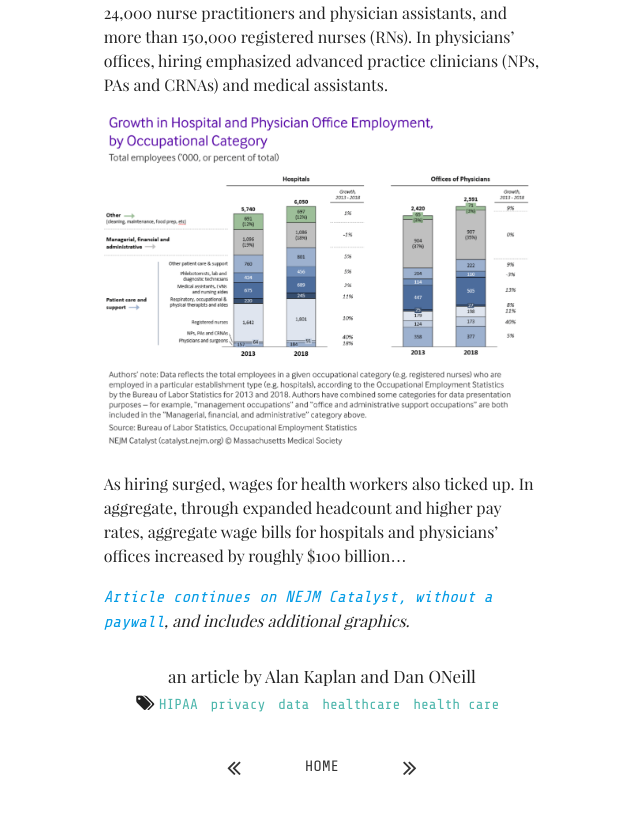
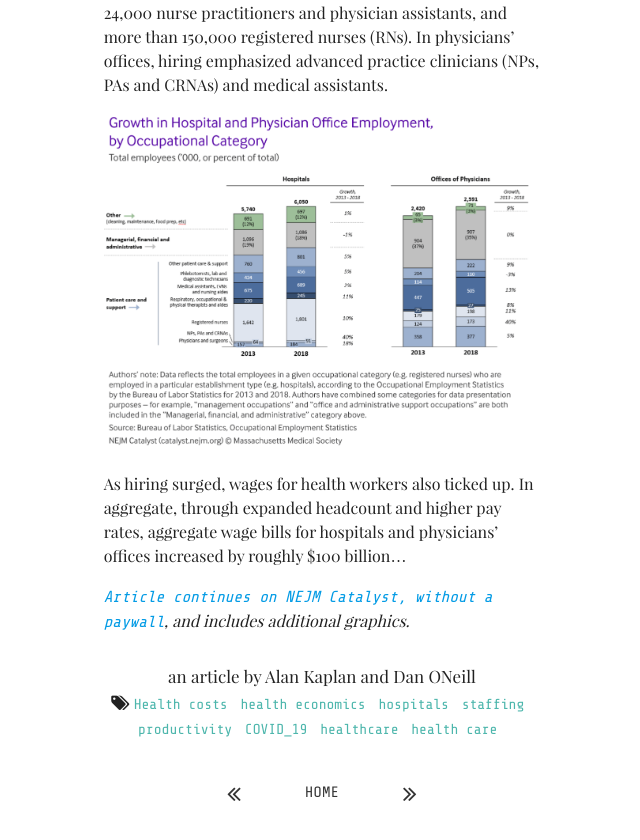
Before and after one commit to danielponeill/danielponeill.github.io, a Jekyll site: the page built from _posts/2020-06-15-COVID-19 and Healthcare's Productivity Shock.md, in a window 1280 px wide and 900 px high, scrolled down 2574 px. Shown: the top 840 px of the window, without its empty margins (318-958 px from the left). Built offline with Jekyll 4.4.1, drawn with Linux system fonts in a browser that asks for light colours; some web fonts are replaced.

Commit message:
Update 2020-06-15-COVID-19 and Healthcare's Productivity Shock.md

```diff
--- a/_posts/2020-06-15-COVID-19 and Healthcare's Productivity Shock.md
+++ b/_posts/2020-06-15-COVID-19 and Healthcare's Productivity Shock.md
@@ -2,7 +2,7 @@
 layout: post
 title:  "COVID-19 and Healthcare's Productivity Shock"
 date:   2020-06-15 00:00:00 -0800
-tags: ['HIPAA', 'privacy', 'data', 'healthcare', 'health care']
+tags: ['Health costs', 'health economics', 'hospitals', 'staffing', 'productivity', 'COVID_19', 'healthcare', 'health care']
 author: "Alan Kaplan and Dan ONeill"
 ---
 
```
